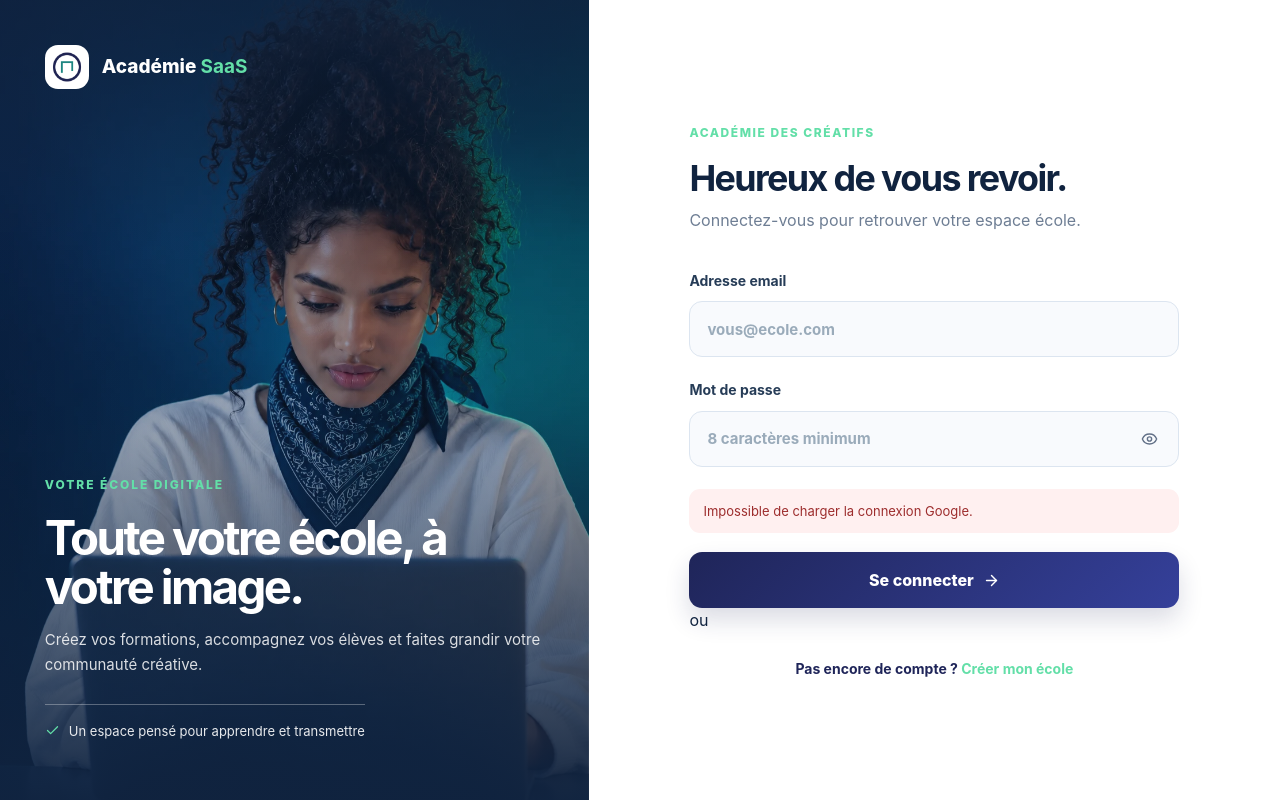
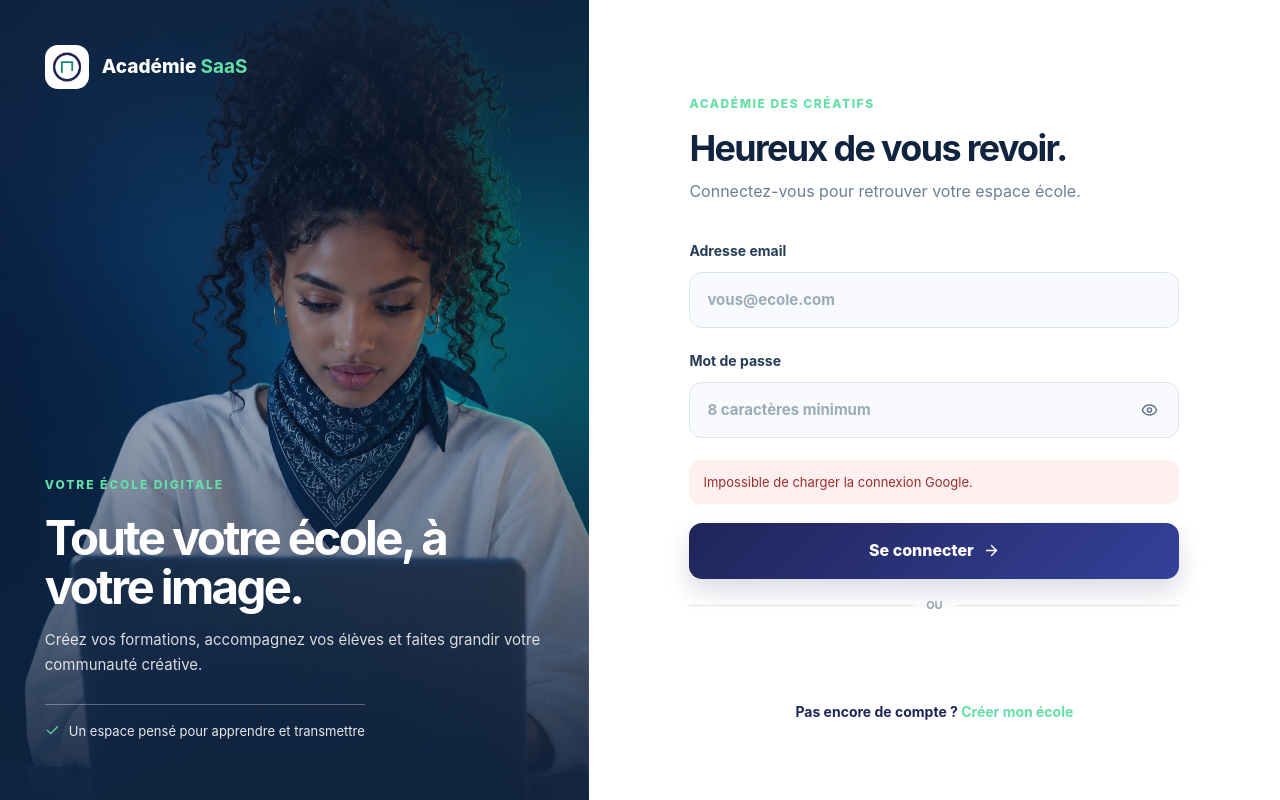
Before and after one commit to harfleur20/academie-des-creatifs-saas, a React (Vite) app in the folder frontend/: page /login in a window 1280 px wide. Built offline with nearby package versions, Linux system fonts and the light colour scheme; no server answers.

Commit message:
Style Google auth controls and green sign-in link

```diff
--- a/frontend/src/brand-overrides.css
+++ b/frontend/src/brand-overrides.css
@@ -4,9 +4,83 @@
 }
 
 .login-platform .auth-logo strong,
-.login-platform .auth-form-kicker,
-.login-platform .auth-switch-accent {
+.login-redesign .auth-form-kicker,
+.login-redesign .auth-switch-accent {
   color: var(--green);
+}
+
+.auth-divider {
+  display: flex;
+  align-items: center;
+  gap: 12px;
+  margin: 18px 0;
+  color: #97a3b4;
+  font-size: 11px;
+  font-weight: 750;
+  text-transform: uppercase;
+}
+
+.auth-divider::before,
+.auth-divider::after {
+  content: '';
+  height: 1px;
+  flex: 1;
+  background: #e2e7ee;
+}
+
+.google-auth-button,
+.google-auth-fallback {
+  width: 100%;
+  min-height: 44px;
+}
+
+.google-auth-button {
+  display: flex;
+  justify-content: center;
+}
+
+.google-auth-button > div,
+.google-auth-button iframe {
+  width: 100% !important;
+  max-width: none !important;
+}
+
+.google-auth-button.is-disabled {
+  opacity: .55;
+  pointer-events: none;
+}
+
+.google-auth-fallback {
+  display: flex;
+  align-items: center;
+  justify-content: center;
+  gap: 12px;
+  border: 1px solid #d9dee7;
+  border-radius: 10px;
+  color: #26344b;
+  background: #fff;
+  font-weight: 700;
+  cursor: pointer;
+}
+
+.google-auth-fallback:hover:not(:disabled) {
+  background: #f7f9fc;
+}
+
+.google-auth-fallback:disabled {
+  opacity: .55;
+  cursor: default;
+}
+
+.google-g-mark {
+  display: inline-grid;
+  place-items: center;
+  width: 20px;
+  height: 20px;
+  font-family: Arial, sans-serif;
+  font-size: 18px;
+  font-weight: 800;
+  color: #4285f4;
 }
 
 @media (min-width: 901px) {
```
